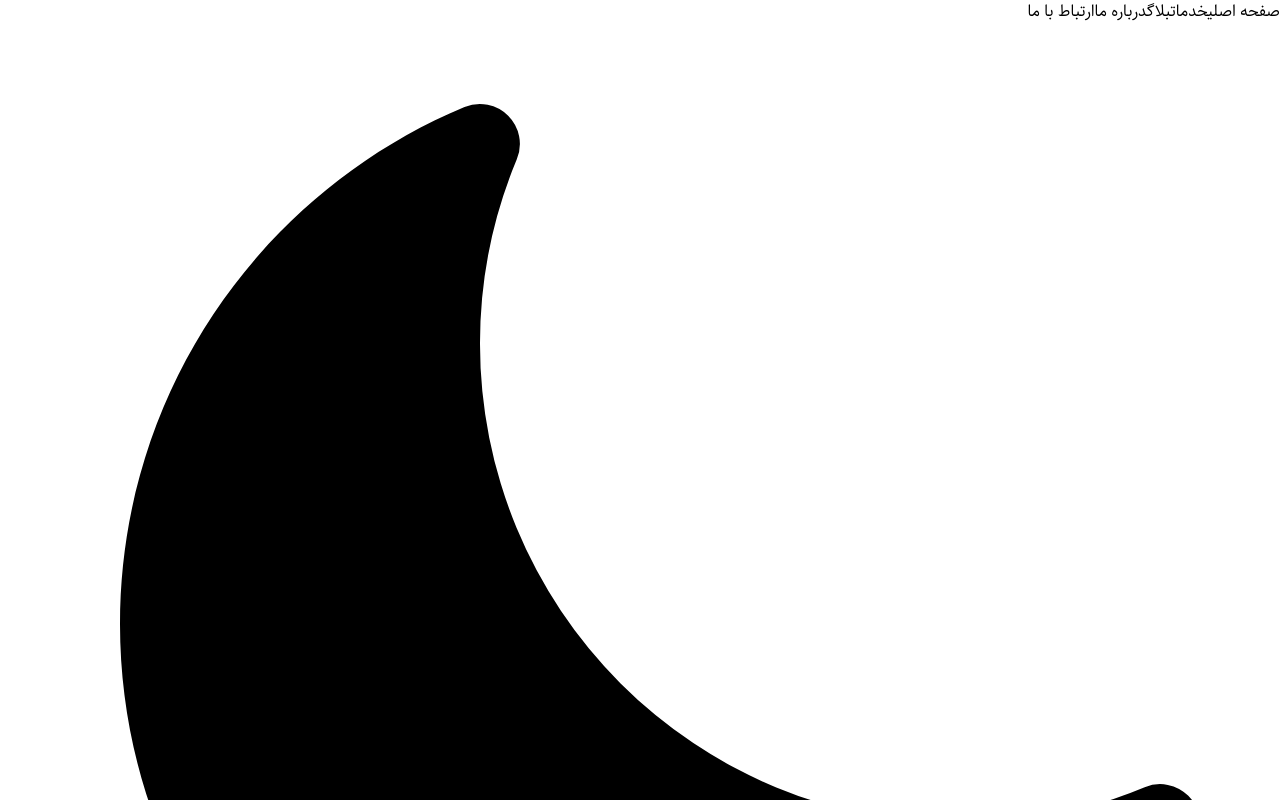
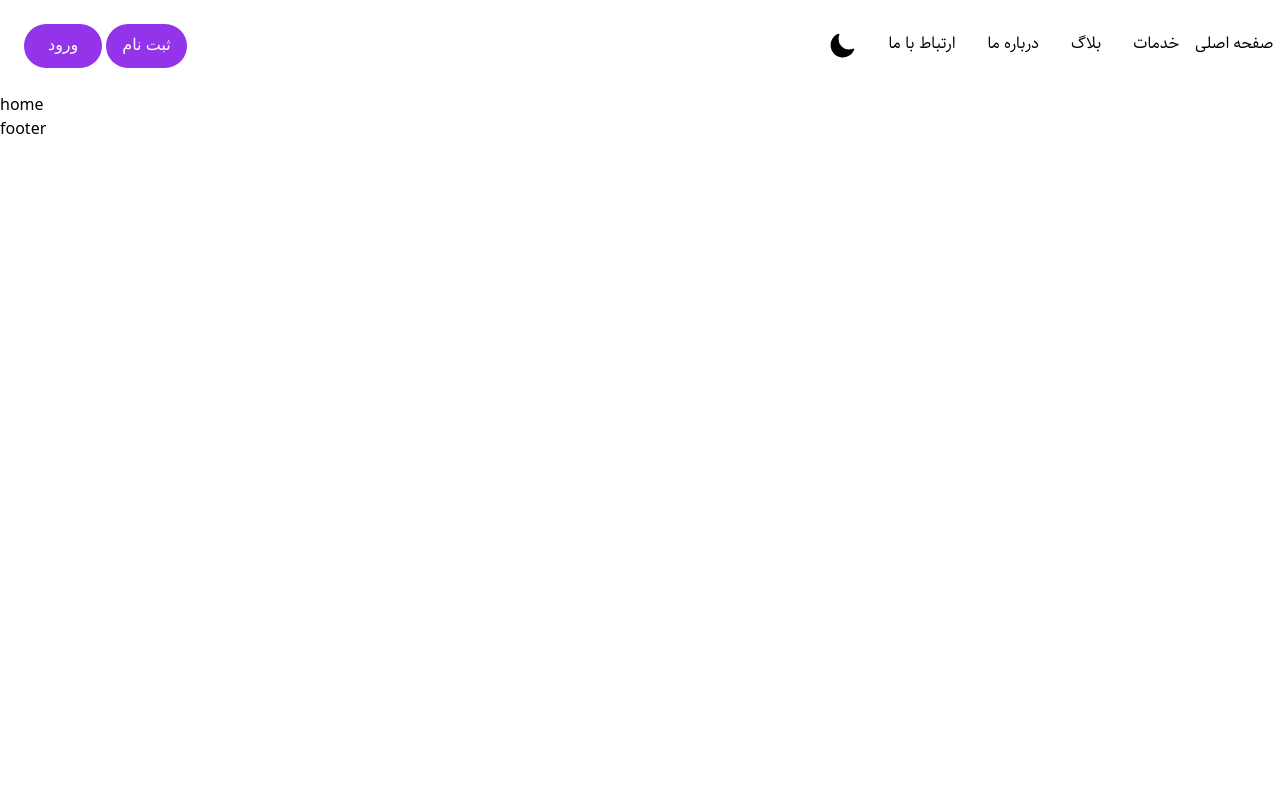
Before and after one commit to Radmehrr/simcart-shop-nextjs, a Next.js app: page / in a window 1280 px wide. Shown: the top 800 px of the page. Built offline with nearby package versions, Linux system fonts and the light colour scheme.

Commit message:
fix: tailwind css not loading

```diff
--- a/tailwind.config.js
+++ b/tailwind.config.js
@@ -1,6 +1,9 @@
 /** @type {import('tailwindcss').Config} */
 module.exports = {
-  content: ["./pages/**/*.{js,ts,jsx,tsx}", "./src/**/*.{js,jsx,ts,tsx}"],
+  content: [
+    "./pages/**/*.{js,ts,jsx,tsx}",
+    "./components/**/*.{js,ts,jsx,tsx}",
+  ],
   darkMode: "class",
   theme: {
     screens: {
```
